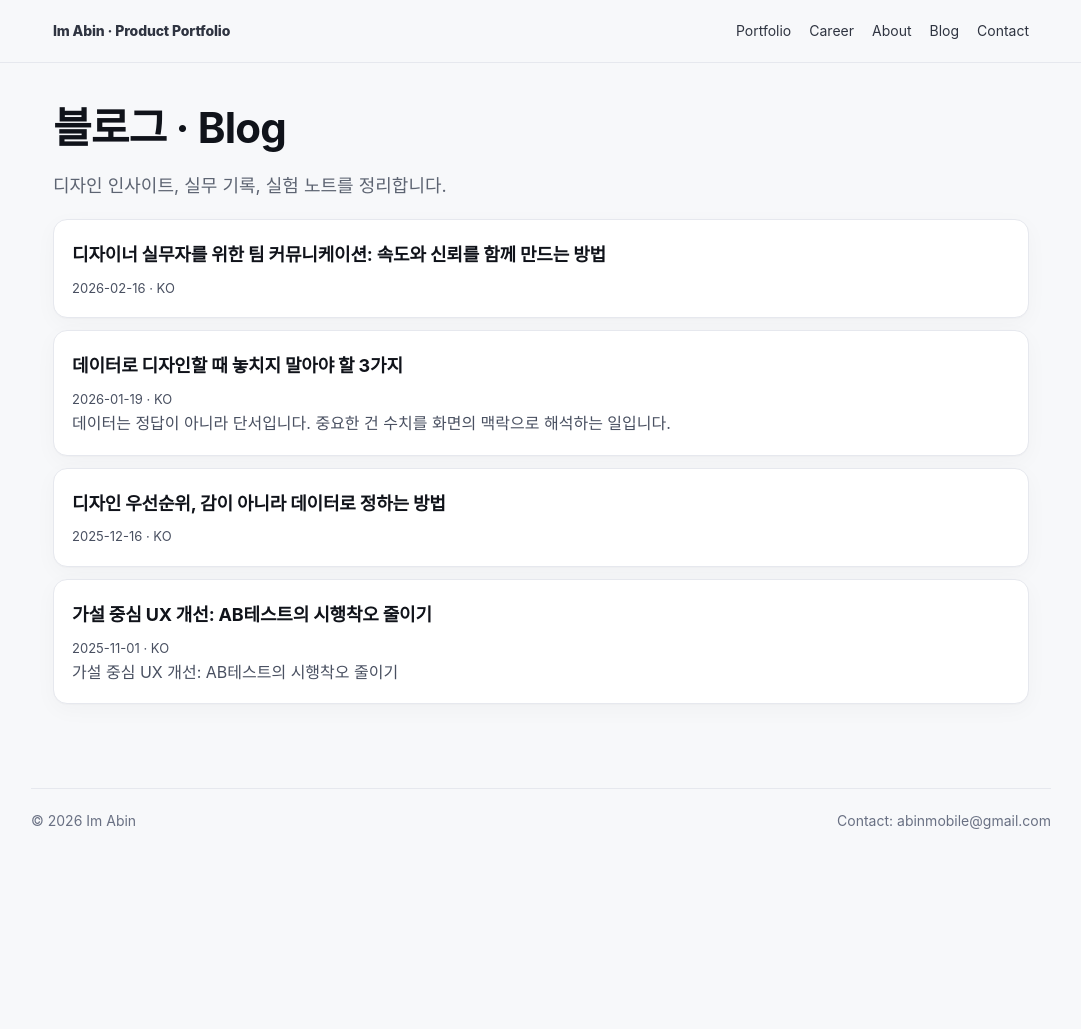
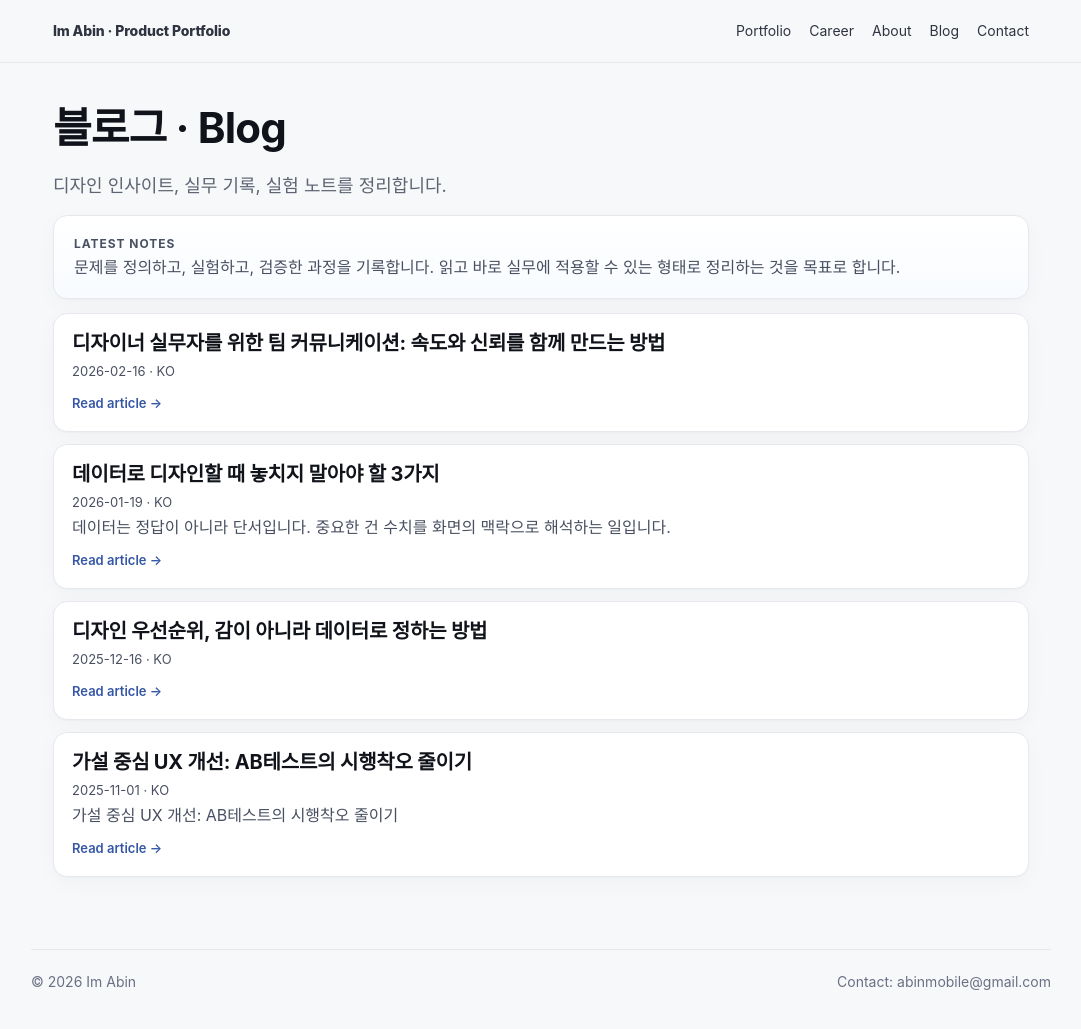
Before and after one commit to ima-bin/ima-bin.github.io, a Jekyll site: the page built from blog.md, in a window 1280 px wide and 1029 px high. Shown: the whole window, without its empty margins (99-1180 px from the left). Built offline with Jekyll 4.4.1, drawn with Linux system fonts in a browser that asks for light colours.

Commit message:
Polish blog index layout with hero and refined post cards

```diff
--- a/assets/css/style.css
+++ b/assets/css/style.css
@@ -107,9 +107,23 @@ a:hover{text-decoration:underline}
   .about-left{position:static}
 }
 
+.blog-page .sub{margin-bottom:14px}
+.blog-hero{padding:18px 20px;margin-bottom:14px;background:linear-gradient(180deg,#ffffff 0%,#f8fbff 100%)}
+.blog-hero-kicker{margin:0 0 6px;font-size:12px;letter-spacing:.08em;text-transform:uppercase;color:#4f5b72;font-weight:700}
+.blog-hero-text{margin:0;color:#2a3345}
+.blog-list{display:grid;gap:12px}
+.blog-card{padding:0;overflow:hidden;transition:transform .15s ease, box-shadow .15s ease,border-color .15s ease}
+.blog-card:hover{transform:translateY(-2px);box-shadow:0 10px 24px rgba(16,19,26,.08);border-color:#dbe3f0}
+.blog-link{display:block;padding:16px 18px}
+.blog-link:hover{text-decoration:none}
+.blog-link h3{margin:0 0 4px;font-size:20px;line-height:1.35;letter-spacing:-.01em}
+.blog-excerpt{margin:10px 0 0;color:#4b5364}
+.blog-read{display:inline-block;margin-top:10px;font-size:13px;font-weight:600;color:#3557a6}
+
 @media (max-width:780px){
   .h1{font-size:32px}
   .sub{font-size:16px}
   .grid{grid-template-columns:1fr}
   .about-lead{font-size:17px}
+  .blog-link h3{font-size:18px}
 }
--- a/blog.md
+++ b/blog.md
@@ -3,15 +3,28 @@ layout: default
 title: Blog
 permalink: /blog/
 ---
-<section class="section">
+<section class="section blog-page">
   <h1 class="h1">블로그 · Blog</h1>
   <p class="sub">디자인 인사이트, 실무 기록, 실험 노트를 정리합니다.</p>
 
-  {% for post in site.posts %}
-    <article class="card" style="margin-bottom:12px;">
-      <h3><a href="{{ post.url | relative_url }}">{{ post.title }}</a></h3>
-      <p class="meta">{{ post.date | date: "%Y-%m-%d" }} · {{ post.lang_label }}</p>
-      <p>{{ post.excerpt | strip_html | truncate: 140 }}</p>
-    </article>
-  {% endfor %}
+  <div class="blog-hero card">
+    <p class="blog-hero-kicker">Latest notes</p>
+    <p class="blog-hero-text">
+      문제를 정의하고, 실험하고, 검증한 과정을 기록합니다.
+      읽고 바로 실무에 적용할 수 있는 형태로 정리하는 것을 목표로 합니다.
+    </p>
+  </div>
+
+  <div class="blog-list">
+    {% for post in site.posts %}
+      <article class="card blog-card">
+        <a class="blog-link" href="{{ post.url | relative_url }}">
+          <h3>{{ post.title }}</h3>
+          <p class="meta">{{ post.date | date: "%Y-%m-%d" }}{% if post.lang_label %} · {{ post.lang_label }}{% endif %}</p>
+          <p class="blog-excerpt">{{ post.excerpt | strip_html | truncate: 160 }}</p>
+          <span class="blog-read">Read article →</span>
+        </a>
+      </article>
+    {% endfor %}
+  </div>
 </section>
```
